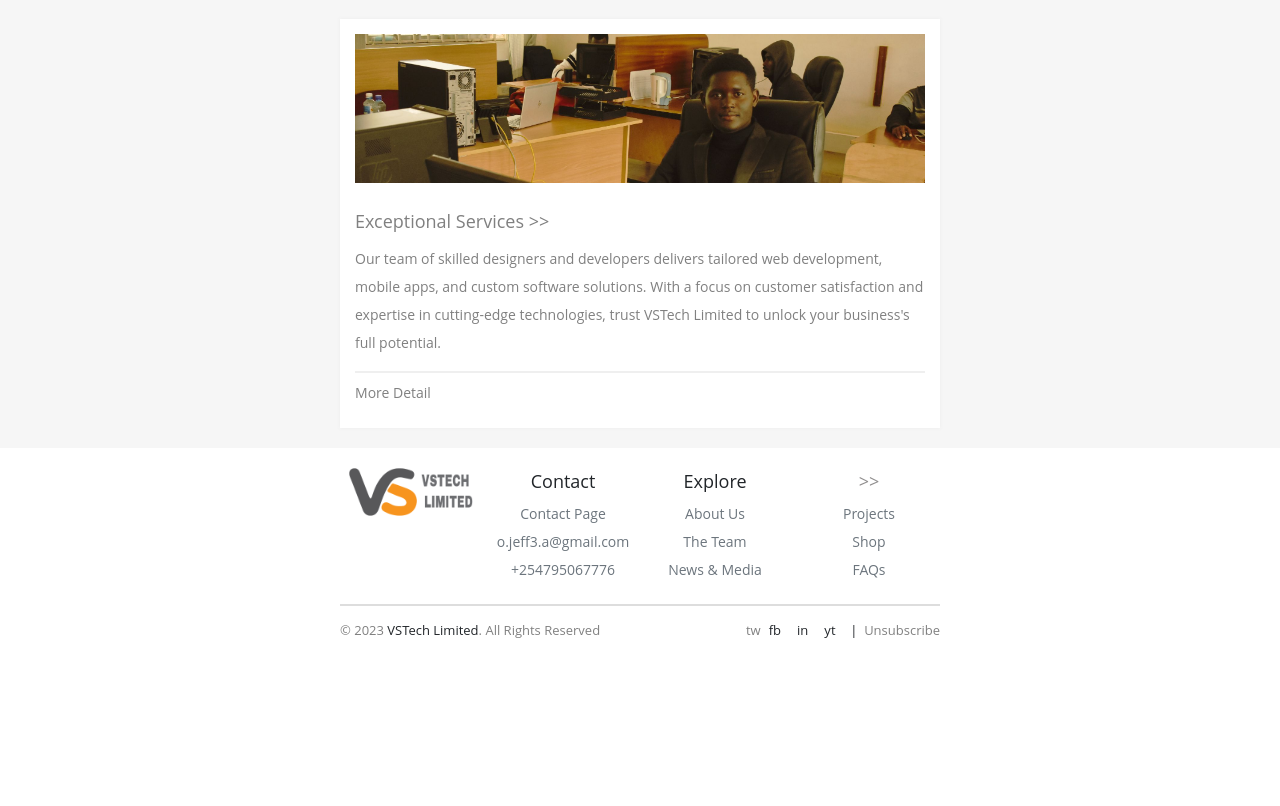
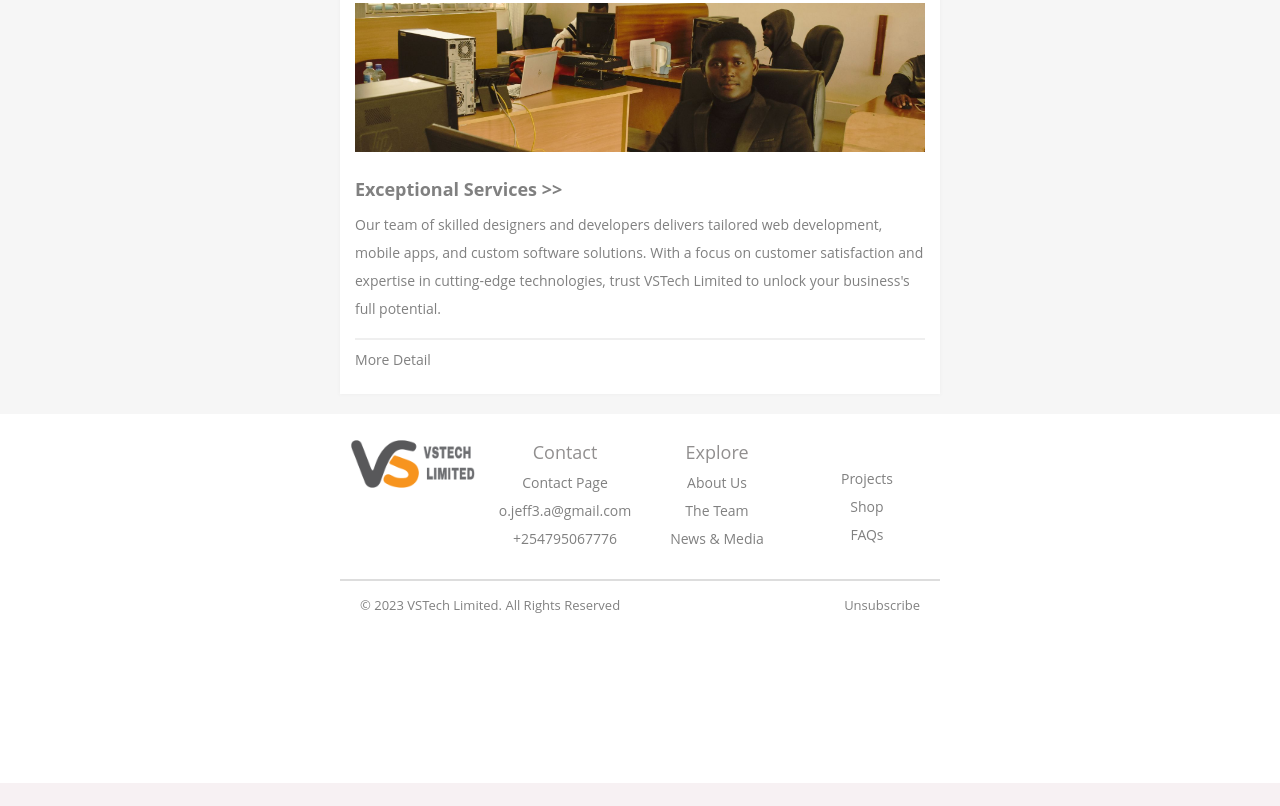
Before and after one commit to smartjef/vs, a Django app: page /newsletter/templates/products/ in a window 1280 px wide. Shown: the part 2093-2899 px from the top of the page. After the commit the page ends 2876 px from the top, so only its background shows below. Run offline with Django 4.2, Linux system fonts and the light colour scheme; a user stored in the database is signed in; data comes from the database, SQL or seed files in the repository; both versions use the stored data as it was after the commit; data that the repository does not hold is empty; parts of the project's set-up code (start-up, migrations or seed data) failed here and were passed over; some libraries are stand-ins or nearby versions.

Commit message:
removed linked css

```diff
--- a/templates/newsletter/templates/blogs.html
+++ b/templates/newsletter/templates/blogs.html
@@ -5,8 +5,6 @@
     <meta charset="UTF-8">
     <meta name="viewport" content="width=device-width, initial-scale=1.0">
     <title>{{ title }}</title>
-    <link href="https://www.vstech.co.ke/static/css/style.css" rel="stylesheet">
-    <link href="https://www.vstech.co.ke/static/css/bootstrap.min.css" rel="stylesheet">
 </head>
 
 <body style="justify-content:center !important;">
--- a/templates/newsletter/templates/default.html
+++ b/templates/newsletter/templates/default.html
@@ -5,8 +5,6 @@
     <meta charset="UTF-8">
     <meta name="viewport" content="width=device-width, initial-scale=1.0">
     <title>{{ title }}</title>
-    <link href="https://www.vstech.co.ke/static/css/style.css" rel="stylesheet">
-    <link href="https://www.vstech.co.ke/static/css/bootstrap.min.css" rel="stylesheet">
 </head>
 
 <body style="justify-content:center !important;">
--- a/templates/newsletter/templates/products.html
+++ b/templates/newsletter/templates/products.html
@@ -11,8 +11,6 @@
             text-decoration: none !important;
         }
     </style>
-    <link href="https://www.vstech.co.ke/static/css/style.css" rel="stylesheet">
-    <link href="https://www.vstech.co.ke/static/css/bootstrap.min.css" rel="stylesheet">
 </head>
 
 <body style="justify-content:center !important;">
@@ -1266,7 +1264,7 @@
                             <td align="center">
                                 <div class="ui-resizable-handle ui-resizable-s" style="z-index: 90;"></div>
                                 <table class="table-inner ui-resizable" width="600" style="max-width: 600px;"
-                                    border="0" align="center" cellpadding="0" cellspacing="0">
+                                    border="0" align="center" cellpadding="2" cellspacing="0">
                                     <tbody>
                                         <tr>
                                             <td height="20"></td>
@@ -1413,17 +1411,6 @@
                                                     <!--title-->
                                                     <tbody>
                                                         <tr>
-                                                            <td data-color="Footer Title" data-size="Footer Title"
-                                                                mc:edit="main-9-56" align="center"
-                                                                style="font-family: 'Open sans', Arial, sans-serif; color:#918f8f; font-size:18px; ">
-                                                                <singleline label="title" class="widget-title">>></singleline>
-                                                            </td>
-                                                        </tr>
-                                                        <!--end title-->
-                                                        <tr>
-                                                            <td height="5"></td>
-                                                        </tr>
-                                                        <tr>
                                                             <td data-size="Footer List" data-color="Footer List"
                                                                 mc:edit="main-9-61" align="center"
                                                                 style="font-family: 'Open sans', Arial, sans-serif; color:#ffffff; font-size:14px;line-height:28px;">
@@ -1473,7 +1460,7 @@
                                             <td height="15"></td>
                                         </tr>
                                         <tr>
-                                            <td>
+                                            <td style="padding:0 20px 20px 20px;">
                                                 <!-- copyright -->
                                                 <table class="table-full" border="0" align="left" cellpadding="0"
                                                     cellspacing="0">
@@ -1527,15 +1514,6 @@
                                                                                 mc:edit="main-9-65"
                                                                                 class="textbutton"
                                                                                 style="font-family: 'Open Sans', Arial, sans-serif; font-size:13px; display:flex; flex-wrap:nowrap;">
-                                                                                <webversion>
-                                                                                    <ul style="display: flex; flex-wrap:nowrap;">
-                                                                                        <li><a href="{{ about.twitter|default:'https://twitter.com/vstech_ltd' }}">tw</span></a></li>
-                                                                                        <li><a href="{{ about.facebook|default:'https://fb.com' }}" class="mx-2 text-dark">fb</a></li>
-                                                                                        <li><a href="{{ about.linkedin|default:'https://linkedin.com/company/vstech-ltd/' }}" class="mx-2 text-dark">in</span></a></li>
-                                                                                        <li><a href="{{ about.youtube|default:'https://www.youtube.com/channel/UCkedAOBJuj9d0cvTKFzWqmA?sub_confirmation=1' }}" class="mx-2 text-dark">yt</span></a></li>
-                                                                                    </ul>
-                                                                                </webversion>
-                                                                                <span>&nbsp;&nbsp;|&nbsp;&nbsp;</span>
                                                                                 <unsubscribe>
                                                                                     <a href="https://www.vstech.co.ke/unsubscribe/{{ recipient_email }}/" style="color: gray;">Unsubscribe</a>
                                                                                 </unsubscribe>
@@ -1548,6 +1526,7 @@
                                                     </tbody>
                                                 </table>
                                                 <!-- end preference -->
+
                                             </td>
                                         </tr>
                                     </tbody>
```
Also changed, not shown: db.sqlite3.
